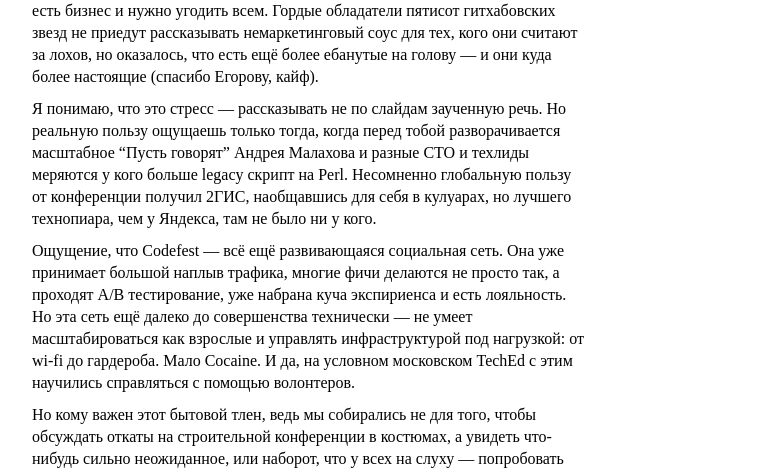
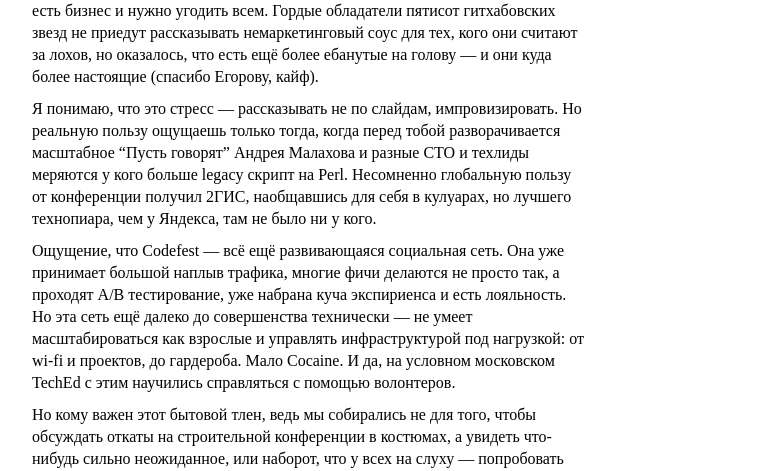
Before and after one commit to ptmt/ptmt.github.com, a Jekyll site: the page built from _posts/2014-4-1-codefest.md, in a window 1280 px wide. Shown: the part 893-1364 px from the top of the page, without its empty margins (128-891 px from the left). Built offline with Jekyll 4.4.1, drawn with Linux system fonts in a browser that asks for light colours; Markdown is read by kramdown in place of the engine named in the settings.

Commit message:
update codefest.md

```diff
--- a/_posts/2014-4-1-codefest.md
+++ b/_posts/2014-4-1-codefest.md
@@ -13,9 +13,9 @@
 
 Никто не будет менять формат докладов в сторону хардкора, потому что бизнес есть бизнес и нужно угодить всем. Гордые обладатели пятисот гитхабовских звезд не приедут рассказывать немаркетинговый соус для тех, кого они считают за лохов, но оказалось, что есть ещё более ебанутые на голову — и они куда более настоящие (спасибо Егорову, кайф).
 
-Я понимаю, что это стресс — рассказывать не по слайдам заученную речь. Но реальную пользу ощущаешь только тогда, когда перед тобой разворачивается масштабное "Пусть говорят" Андрея Малахова и разные CTO и техлиды меряются у кого больше legacy скрипт на Perl. Несомненно глобальную пользу от конференции получил 2ГИС, наобщавшись для себя в кулуарах, но лучшего технопиара, чем у Яндекса, там не было ни у кого.
+Я понимаю, что это стресс — рассказывать не по слайдам, импровизировать. Но реальную пользу ощущаешь только тогда, когда перед тобой разворачивается масштабное "Пусть говорят" Андрея Малахова и разные CTO и техлиды меряются у кого больше legacy скрипт на Perl. Несомненно глобальную пользу от конференции получил 2ГИС, наобщавшись для себя в кулуарах, но лучшего технопиара, чем у Яндекса, там не было ни у кого.
 
-Ощущение, что Codefest — всё ещё развивающаяся социальная сеть. Она уже принимает большой наплыв трафика, многие фичи делаются не просто так, а проходят A/B тестирование, уже набрана куча экспириенса и есть лояльность. Но эта сеть ещё далеко до совершенства технически — не умеет масштабироваться как взрослые и управлять инфраструктурой под нагрузкой: от wi-fi до гардероба. Мало Cocaine. И да, на условном московском TechEd с этим научились справляться с помощью волонтеров.
+Ощущение, что Codefest — всё ещё развивающаяся социальная сеть. Она уже принимает большой наплыв трафика, многие фичи делаются не просто так, а проходят A/B тестирование, уже набрана куча экспириенса и есть лояльность. Но эта сеть ещё далеко до совершенства технически — не умеет масштабироваться как взрослые и управлять инфраструктурой под нагрузкой: от wi-fi и проектов, до гардероба. Мало Cocaine. И да, на условном московском TechEd с этим научились справляться с помощью волонтеров.
 
 Но кому важен этот бытовой тлен, ведь мы собирались не для того, чтобы обсуждать откаты на строительной конференции в костюмах, а увидеть что-нибудь сильно неожиданное, или наборот, что у всех на слуху — попробовать Google Glass и Oculus Rift. Вспомнить, что инстаграмм имеет мало общего с реальными людьми. Вспомнить, что это вообще такое, it-community, когда оно не троллит друг друга в твиттере.
 
```
